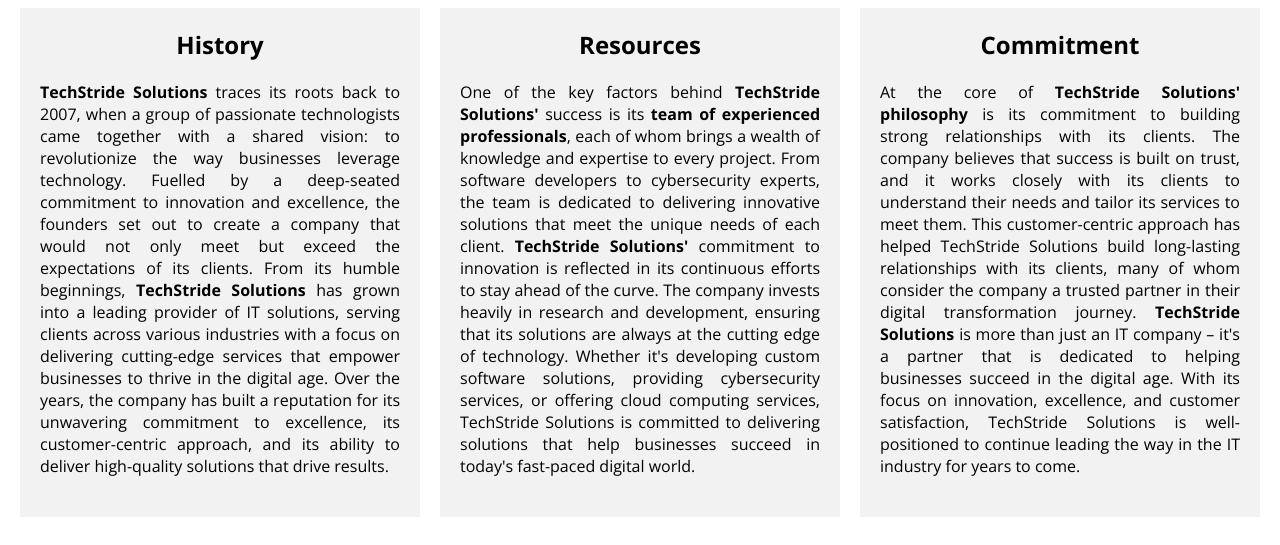
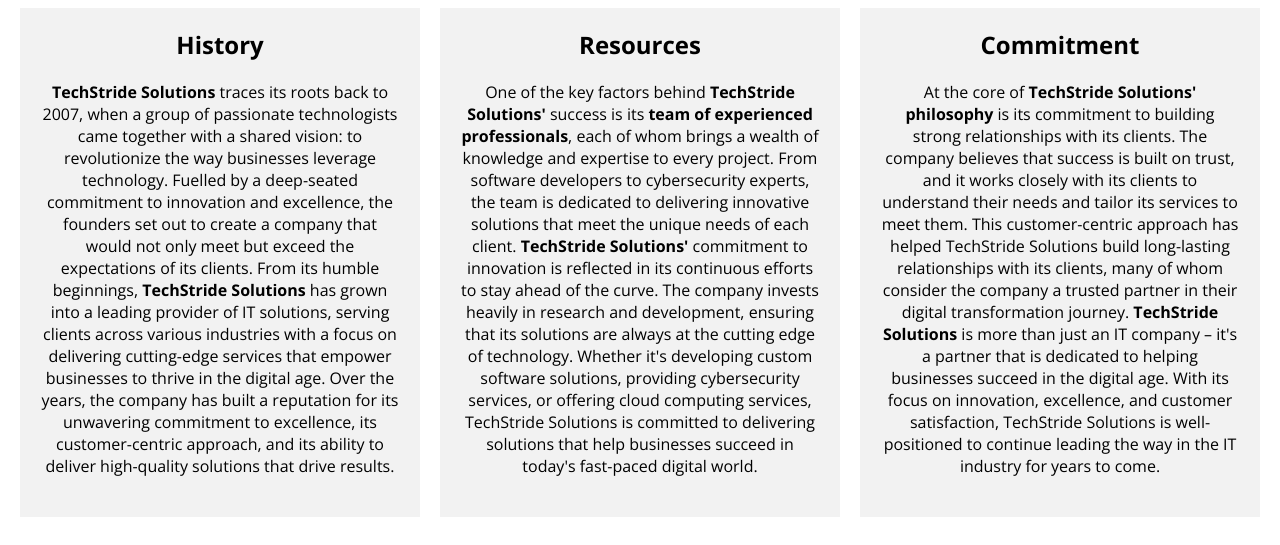
Before and after one commit to RevoU-FSSE-4/milestone-1-felixmanuelreis, a plain HTML site: page index.html in a window 1280 px wide. Shown: the part 255-800 px from the top of the page. Drawn offline with nearby package versions, Linux system fonts and the light colour scheme.

Commit message:
second revision after feedback

```diff
--- a/styles.css
+++ b/styles.css
@@ -129,11 +129,9 @@ p {
     }
 
 
-
     section {
         margin: 30px 0;
     }
-
 
     .content {
         padding: 20px;
@@ -237,9 +235,9 @@ p {
             margin-bottom: 20px;
         }
 
-        .justified-text {
+       /*/ .justified-text {
             text-align: justify;
-        }
+        }/*/
 
 
     @media (max-width: 1024px) {
```
